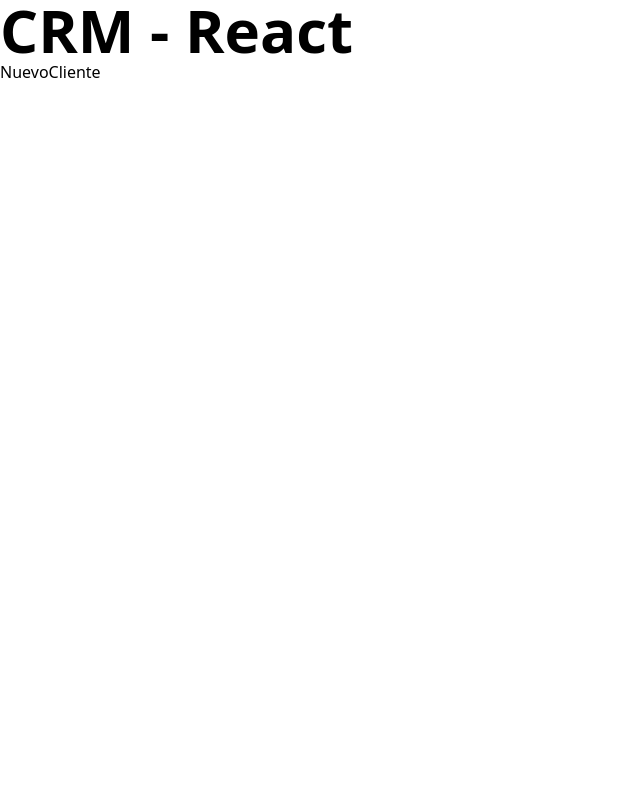
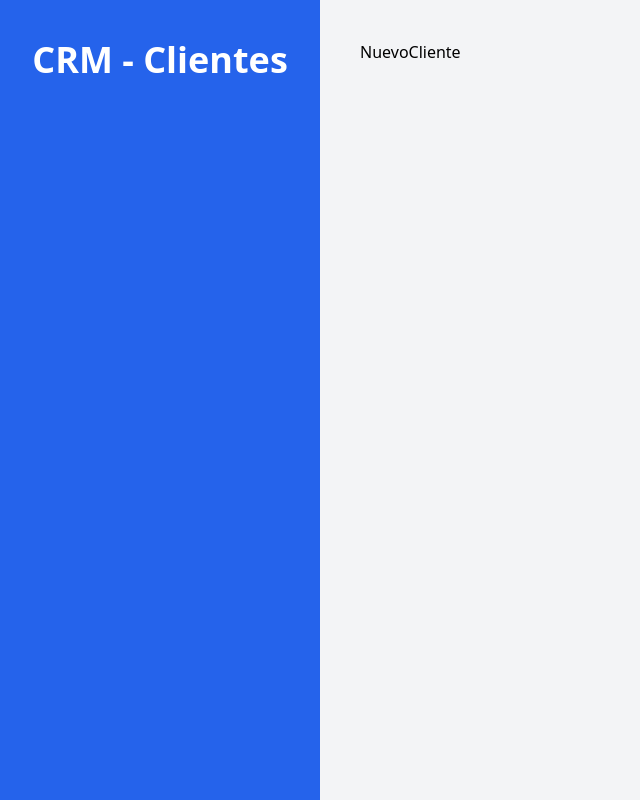
Before and after one commit to NachoBasilio/Estudio-CRM-React, a React (Vite) app: page /clientes/nuevo in a window 1280 px wide. Shown: the whole page, without its empty margins (0-640 px from the left). Built offline with nearby package versions, Linux system fonts and the light colour scheme.

Commit message:
feat: mejore el Layout

```diff
--- a/index.html
+++ b/index.html
@@ -4,9 +4,9 @@
     <meta charset="UTF-8" />
     <link rel="icon" type="image/svg+xml" href="/vite.svg" />
     <meta name="viewport" content="width=device-width, initial-scale=1.0" />
-    <title>Vite + React</title>
+    <title>CRM</title>
   </head>
-  <body>
+  <body class="min-h-screen bg-gray-100">
     <div id="root"></div>
     <script type="module" src="/src/main.jsx"></script>
   </body>
--- a/src/components/Layout.jsx
+++ b/src/components/Layout.jsx
@@ -3,9 +3,14 @@ import { Outlet } from "react-router-dom"
 
 export default function Layout() {
   return (
-    <div>
-        <h1 className="text-6xl font-bold">CRM - React</h1>
+    <div className="md:flex md:min-h-screen">
+      <aside className="md:w-1/4 bg-blue-600 px-5 py-10">
+        <h2 className="text-4xl font-black text-center text-white">CRM - Clientes</h2>
+      </aside>
+
+      <main className="md:w-3/4 p-10 md:h-screen overflow-scroll">
         <Outlet/>
+      </main>
     </div>
   )
 }
```
